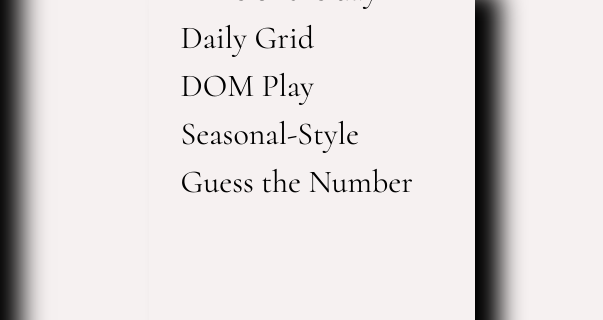
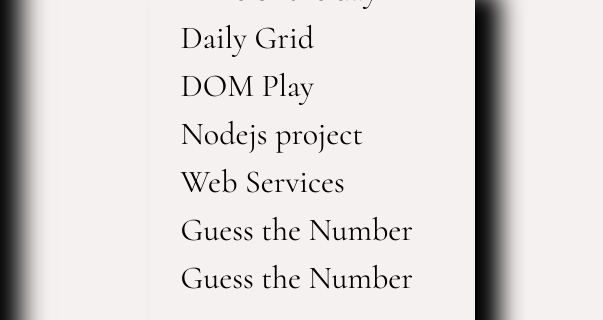
Before and after one commit to otimbur/portfolio, a plain HTML site: page index.html in a window 1280 px wide. Shown: the part 892-1212 px from the top of the page, 677-1280 px from the left. Drawn offline with nearby package versions, Linux system fonts and the light colour scheme.

Commit message:
adding last projects

```diff
--- a/index.html
+++ b/index.html
@@ -109,10 +109,22 @@
               >
             </li>
             <li>
+              <a id="linkproject" href="https://ejs-templates.otimbur.repl.co/"
+                >Nodejs project</a
+              >
+            </li>
+            <li>
               <a
                 id="linkproject"
-                href="https://otimbur.github.io/seasonal-styles/"
-                >Seasonal-Style</a
+                href="https://books-web-services-2.otimbur.repl.co/"
+                >Web Services</a
+              >
+            </li>
+            <li>
+              <a
+                id="linkproject"
+                href="https://otimbur.github.io/guess-the-number/"
+                >Guess the Number</a
               >
             </li>
             <li>
```
Also changed, not shown: 2 other files.
